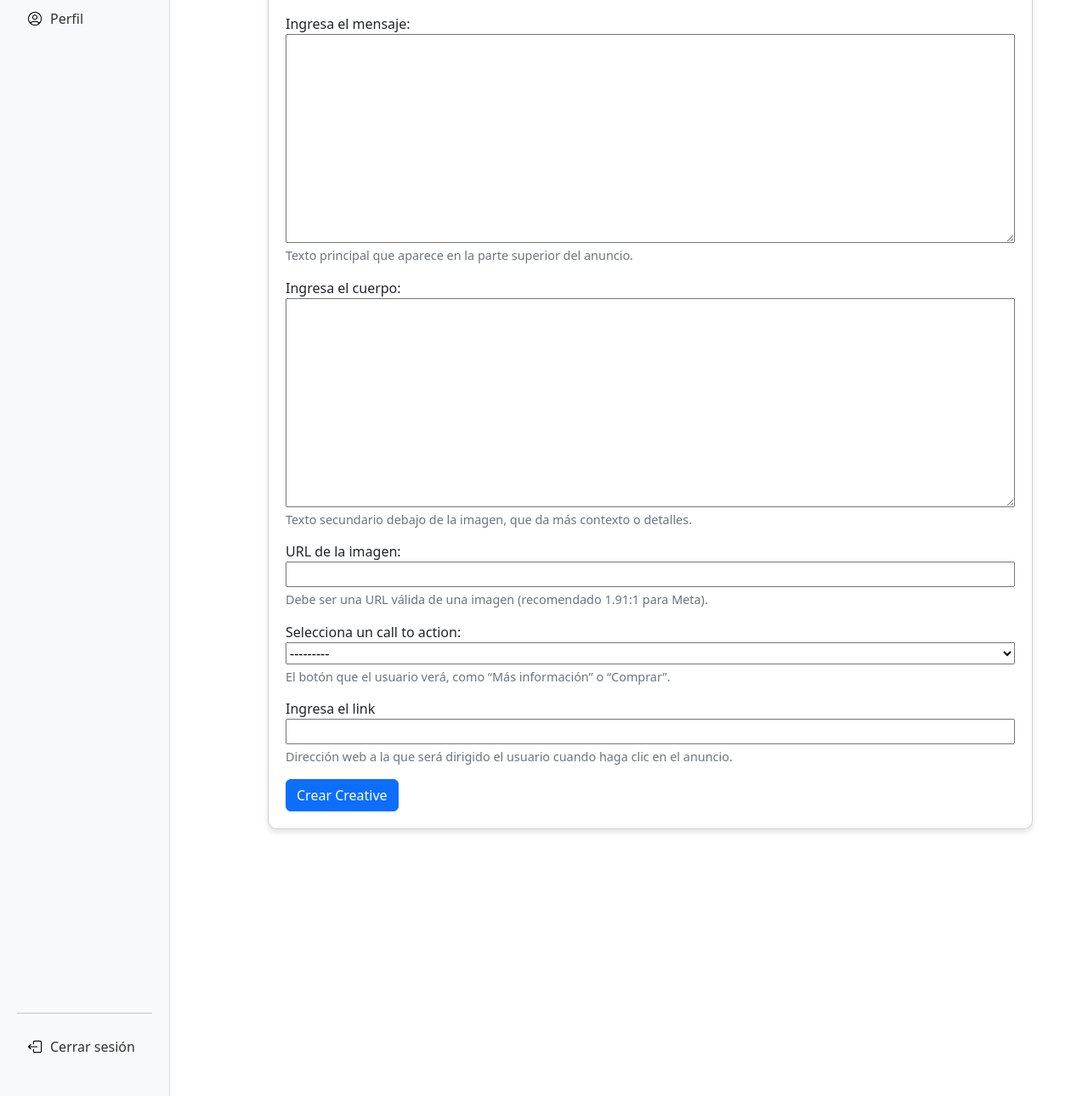
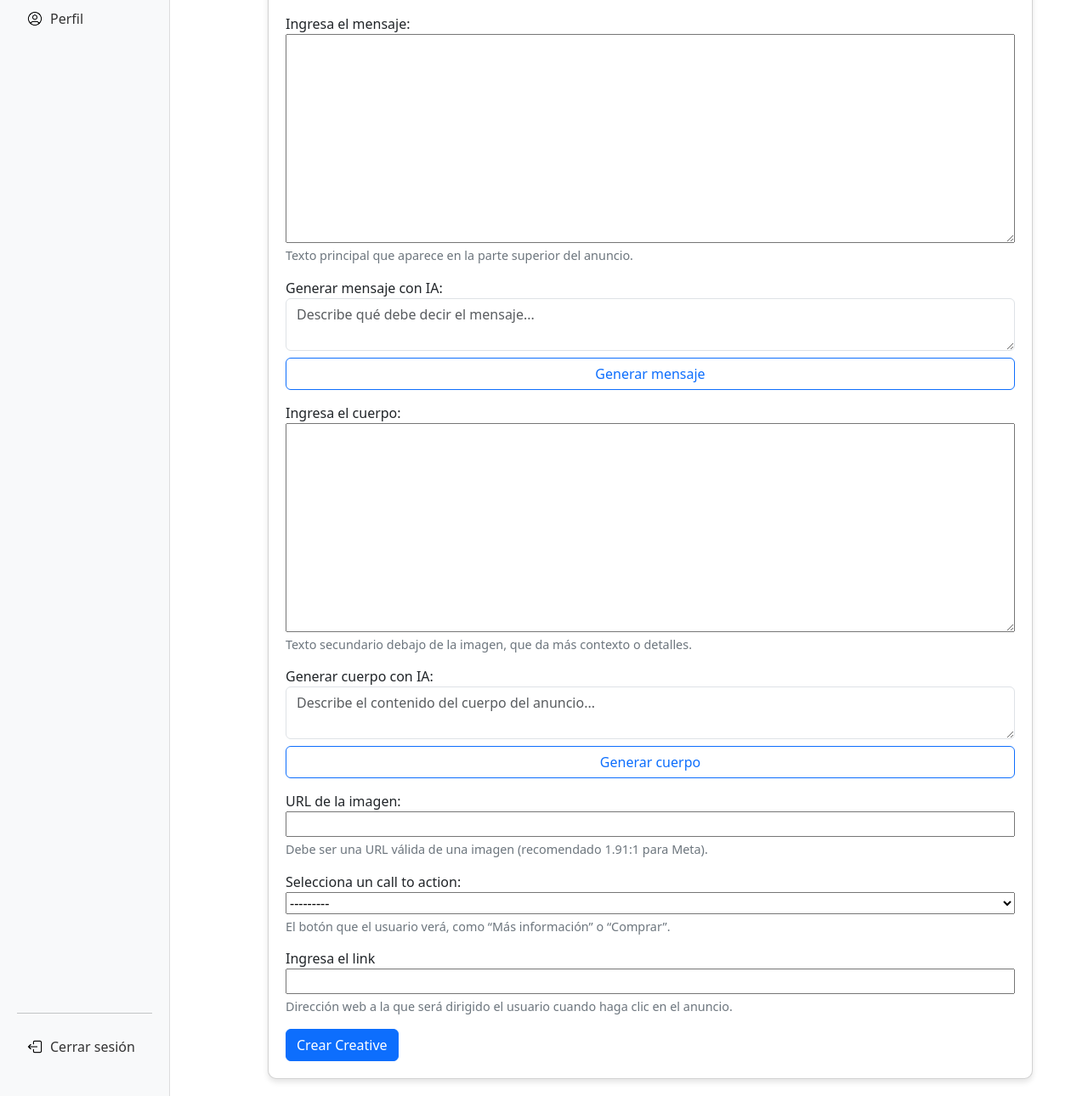
Before and after one commit to CamiloSAcevedo/ProyectoIng.Software, a Django app: page /administrador/crear_creative/ in a window 1280 px wide. Shown: the part 349-1639 px from the top of the page at 85% size. Run offline with Django 5.2, Linux system fonts and the light colour scheme; parts of the project's set-up code (start-up, migrations or seed data) failed here and were passed over; some libraries are stand-ins or nearby versions.

Commit message:
merge de rama isabella en Camilo

```diff
--- a/adas/settings.py
+++ b/adas/settings.py
@@ -144,3 +144,6 @@ TWITTER_API_KEY = os.getenv("TWITTER_API_KEY")
 TWITTER_API_SECRET = os.getenv("TWITTER_API_SECRET")
 TWITTER_ACCESS_TOKEN = os.getenv("TWITTER_ACCESS_TOKEN")
 TWITTER_ACCESS_SECRET = os.getenv("TWITTER_ACCESS_SECRET")
+
+# -------------------------------------------------- Gemini Api -----------------------------------------
+GEMINI_API_KEY = os.getenv("GEMINI_API_KEY")
--- a/administrador/templates/creative.html
+++ b/administrador/templates/creative.html
@@ -80,10 +80,24 @@
                     <small class="form-text">Texto principal que aparece en la parte superior del anuncio.</small>
                 </div>
 
+                <!-- Para generar el mensaje con IA -->
+                <div class="form-group">
+                    <label for="prompt-message">Generar mensaje con IA:</label>
+                    <textarea id="prompt-message" class="form-control" placeholder="Describe qué debe decir el mensaje..."></textarea>
+                    <button type="button" class="btn btn-outline-primary mt-2" onclick="generarMessage()">Generar mensaje</button>
+                </div>
+
                 <div class="form-group">
                     <label for="{{ form.body.id_for_label }}">Ingresa el cuerpo:</label>
                     {{ form.body }}
                     <small class="form-text">Texto secundario debajo de la imagen, que da más contexto o detalles.</small>
+                </div>
+
+                <!-- Para generar el cuerpo con IA -->
+                <div class="form-group">
+                    <label for="prompt-body">Generar cuerpo con IA:</label>
+                    <textarea id="prompt-body" class="form-control" placeholder="Describe el contenido del cuerpo del anuncio..."></textarea>
+                    <button type="button" class="btn btn-outline-primary mt-2" onclick="generarBody()">Generar cuerpo</button>
                 </div>
 
                 <div class="form-group">
@@ -110,4 +124,39 @@
         </div>
     </div>
 </div>
+<!-- Script para la generación de texto con IA -->
+<script>
+function generarMessage() {
+    const prompt = document.getElementById("prompt-message").value;
+    fetch("{% url 'generar_message_ia' %}", {
+        method: "POST",
+        headers: {
+            "X-CSRFToken": "{{ csrf_token }}",
+            "Content-Type": "application/x-www-form-urlencoded"
+        },
+        body: new URLSearchParams({ prompt: prompt })
+    })
+    .then(res => res.json())
+    .then(data => {
+        document.getElementById("id_message").value = data.texto;
+    });
+}
+
+function generarBody() {
+    const prompt = document.getElementById("prompt-body").value;
+    fetch("{% url 'generar_body_ia' %}", {
+        method: "POST",
+        headers: {
+            "X-CSRFToken": "{{ csrf_token }}",
+            "Content-Type": "application/x-www-form-urlencoded"
+        },
+        body: new URLSearchParams({ prompt: prompt })
+    })
+    .then(res => res.json())
+    .then(data => {
+        document.getElementById("id_body").value = data.texto;
+    });
+}
+</script>
+
 {% endblock content %}
--- a/administrador/urls.py
+++ b/administrador/urls.py
@@ -4,6 +4,9 @@ from . import views
 urlpatterns = [
     path('panel/', views.panel, name='panel'),
     path('estadisticas/', views.estadisticas, name='estadisticas'),
+
+    path('creative/generar-message/', views.generar_message_ia, name='generar_message_ia'),
+    path('creative/generar-body/', views.generar_body_ia, name='generar_body_ia'),
 
     # Post X
     path('crear_post/', views.crear_post, name='crear_post'),
--- a/administrador/views.py
+++ b/administrador/views.py
@@ -13,6 +13,7 @@ import requests
 import os
 from dotenv import load_dotenv
 from django.contrib.auth.decorators import user_passes_test
+from .utils.ai import generar_message_creative, generar_body_creative
 from django.urls import reverse
 
 import pandas as pd
@@ -436,6 +437,21 @@ def mis_ads(request):
     ads = Ad.objects.all()
     return render(request, 'mis_ads.html', {'ads': ads})
 
+# ---------------------- GENERAR TEXTO CON IA PARA CREATIVES----------------------#
+
+def generar_message_ia(request):
+    if request.method == "POST":
+        prompt = request.POST.get("prompt", "")
+        texto = generar_message_creative(prompt)
+        return JsonResponse({"texto": texto})
+
+def generar_body_ia(request):
+    if request.method == "POST":
+        prompt = request.POST.get("prompt", "")
+        texto = generar_body_creative(prompt)
+        return JsonResponse({"texto": texto})
+
+
 # ---------------------- CREAR CREATIVE META  ----------------------#
 
 def crear_creative(request):
--- a/requirements.txt
+++ b/requirements.txt
@@ -1,3 +1,4 @@
 tweepy
 python-dotenv
 pillow
+google-generativeai
```
Also changed, not shown: db.sqlite3.
